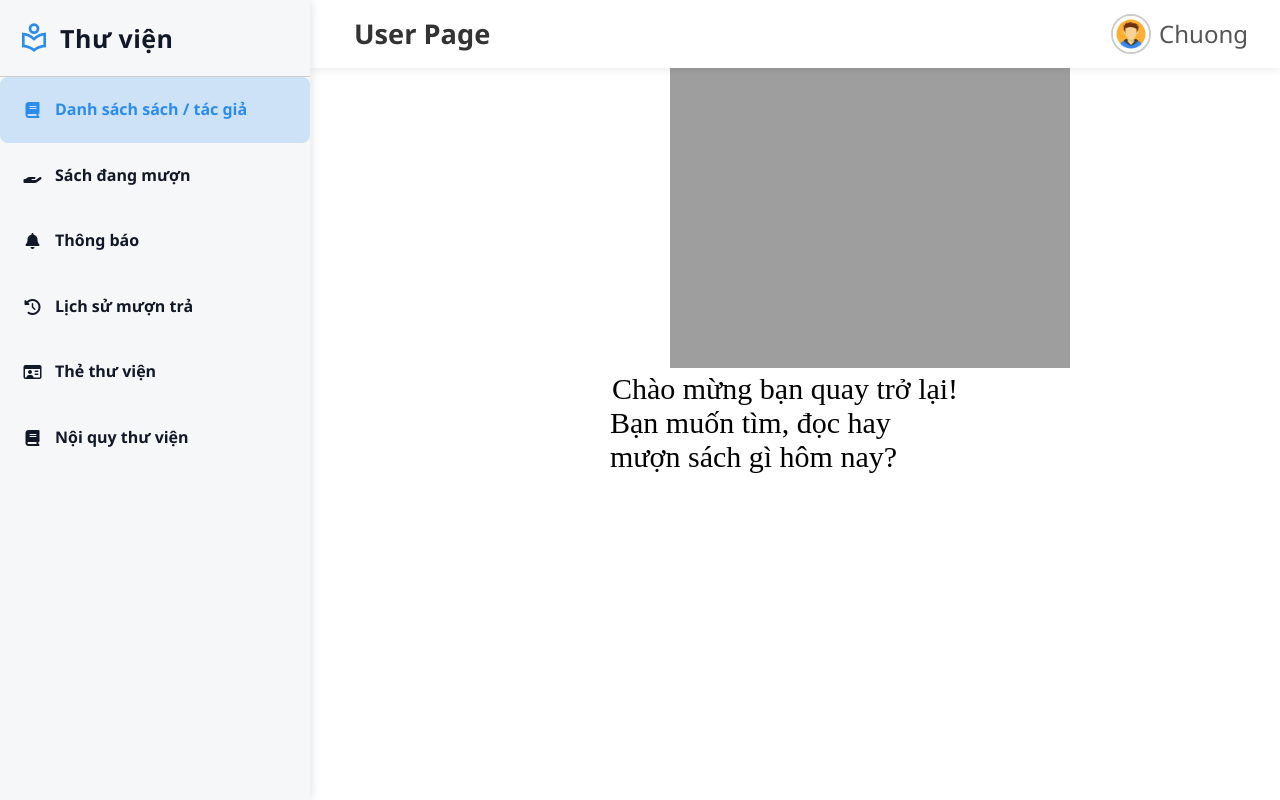
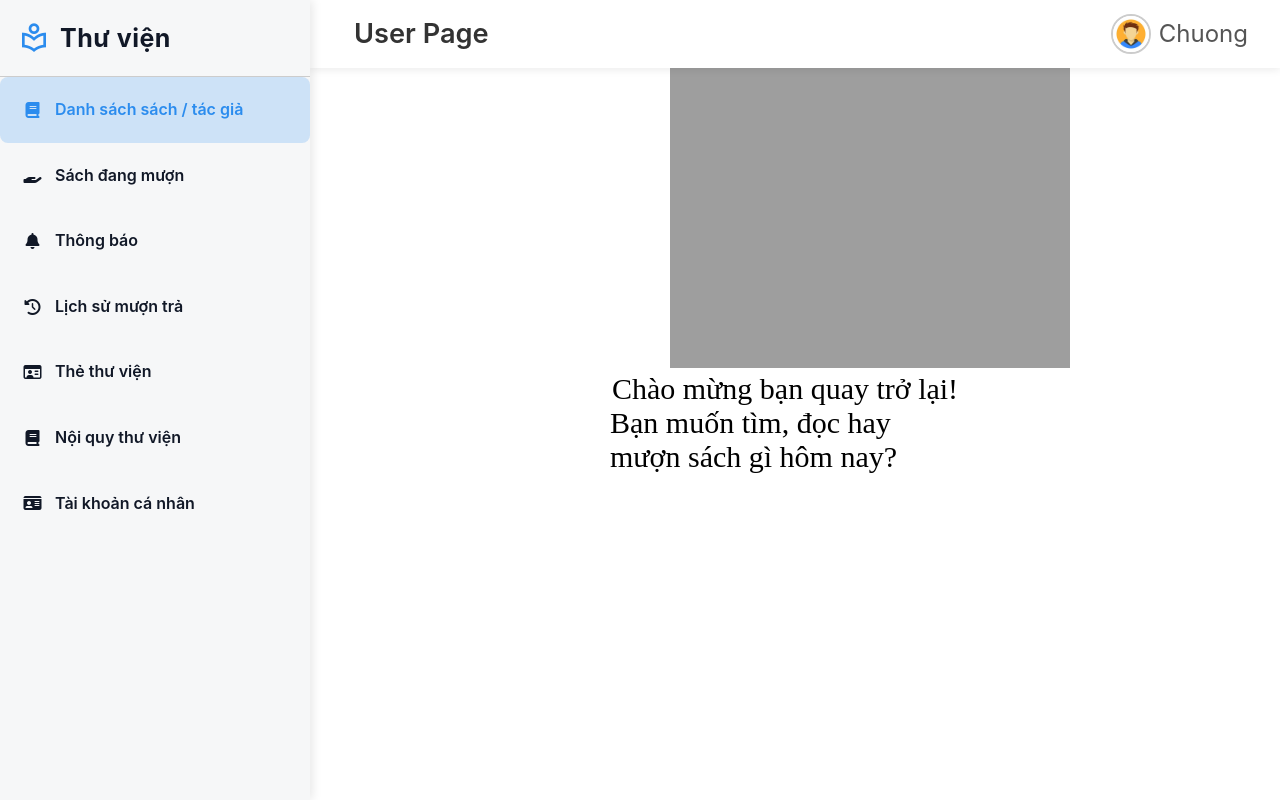
Before and after one commit to chuong2305/pythontst, a Django app: page /home-user/ in a window 1280 px wide. Run offline with Django 5.2, Linux system fonts and the light colour scheme.

Commit message:
Chỉnh lại font toàn bài

```diff
--- a/python_project/django_python/urls.py
+++ b/python_project/django_python/urls.py
@@ -19,6 +19,7 @@ urlpatterns = [
     path("home-user/library-rule/", views.library_rule, name="library_rule"),
     path("home-user/library_card/", views.library_card, name="library_card"),
     path("home-user/notify/", views.notify, name="notify"),
+    path("home-user/user-account/", views.user_account, name="user_account"),
 
     # Alias (có thể giữ để test)
     path('user/books/', views.user_books_view, name="user_books"),
--- a/python_project/library/static/css/admin-add-book.css
+++ b/python_project/library/static/css/admin-add-book.css
@@ -2,7 +2,7 @@
     margin: 0;
     padding: 0;
     box-sizing: border-box;
-    font-family: Arial, sans-serif;
+    font-family: "Inter", sans-serif;
 }
 
 body {
--- a/python_project/library/static/css/admin-book-author.css
+++ b/python_project/library/static/css/admin-book-author.css
@@ -1,5 +1,5 @@
 body {
-    font-family: 'Segoe UI', sans-serif;
+    font-family: "Inter", sans-serif;
     padding: 20px;
     background: #fff;
 }
--- a/python_project/library/static/css/admin-borrow.css
+++ b/python_project/library/static/css/admin-borrow.css
@@ -3,6 +3,7 @@
     margin: 0;
     padding: 0;
     box-sizing: border-box;
+    font-family: "Inter", sans-serif;
 }
 
 /* ===== Page Container ===== */
--- a/python_project/library/static/css/admin-user-check.css
+++ b/python_project/library/static/css/admin-user-check.css
@@ -1,6 +1,6 @@
 body {
     background: #f5f7fb;
-    font-family: Arial, sans-serif;
+    font-family: "Inter", sans-serif;
     margin: 0;
     padding: 20px;
 }
--- a/python_project/library/static/css/borrowed-history.css
+++ b/python_project/library/static/css/borrowed-history.css
@@ -1,4 +1,8 @@
 /* ===== History Page Styles ===== */
+
+* {
+    font-family: "Inter", sans-serif;
+}
 
 /* Main Container */
 .history-main {
--- a/python_project/library/static/css/home-page-user.css
+++ b/python_project/library/static/css/home-page-user.css
@@ -9,7 +9,7 @@ body.home-user-page {
     color: #333;
     height: 100vh;
     background: #f4f6f9;
-    font-family: 'Segoe UI', Tahoma, Geneva, Verdana, sans-serif;
+    font-family: "Inter", sans-serif;
     line-height: 1.6;
 }
 
--- a/python_project/library/static/css/home-page.css
+++ b/python_project/library/static/css/home-page.css
@@ -5,7 +5,7 @@
 }
 
 body {
-  font-family: "Segoe UI", Tahoma, Geneva, Verdana, sans-serif;
+  font-family: "Inter", sans-serif;
   background-color: #f4f6f9;
   color: #333;
   height: 100vh;
--- a/python_project/library/static/css/library-card.css
+++ b/python_project/library/static/css/library-card.css
@@ -8,7 +8,7 @@
 /* Body nền xám nhạt */
 body {
     background-color: #f3f4f6;
-    font-family: 'Inter', system-ui, -apple-system, sans-serif;
+    font-family: "Inter", sans-serif;
     display: flex;
     justify-content: center;
     align-items: center;
--- a/python_project/library/static/css/library-rule.css
+++ b/python_project/library/static/css/library-rule.css
@@ -1,6 +1,7 @@
 
 * {
     box-sizing: border-box; /* Đặt box-sizing cho tất cả phần tử để bao gồm padding và border trong width/height */
+    font-family: "Inter", sans-serif; /* Font chữ Inter cho toàn bộ trang */
 }
 
 body {
--- a/python_project/library/static/css/login.css
+++ b/python_project/library/static/css/login.css
@@ -2,7 +2,7 @@
     margin: 0;
     padding: 0;
     box-sizing: border-box;
-    font-family: 'Segoe UI', Tahoma, Geneva, Verdana, sans-serif;
+    font-family: "Inter", sans-serif;
 }
 
 body {
--- a/python_project/library/static/css/notify.css
+++ b/python_project/library/static/css/notify.css
@@ -1,3 +1,7 @@
+* {
+    font-family: "Inter", sans-serif;
+}
+
 body{
     margin-left: 20px;
     padding-top: 20px;
@@ -12,6 +16,7 @@ body{
     align-items: center;
     justify-content: space-between;
     margin-top: 20px;
+    margin-left:15px;
     border-radius: 5px;
     box-sizing: border-box;
     box-shadow: 0 2px 5px rgba(0,0,0,0.1);
--- a/python_project/library/static/css/user-borrowed.css
+++ b/python_project/library/static/css/user-borrowed.css
@@ -1,3 +1,7 @@
+* {
+    font-family: "Inter", sans-serif;
+}
+
 .book-card {
     width: auto;
     max-width: 100%;
--- a/python_project/library/templates/home-page-user.html
+++ b/python_project/library/templates/home-page-user.html
@@ -32,6 +32,8 @@
                 </li>
                 <li><a href="{% url 'library_rule' %}" class="menu-item"><i class="fa-solid fa-book"></i> <span>Nội quy thư viện</span></a>
                 </li>
+                <li><a href="{% url 'user_account' %}" class="menu-item"><i class="fa-solid fa-id-card"></i> <span>Tài khoản cá nhân</span></a>
+                </li>
             </ul>
         </nav>
     </aside>
@@ -52,7 +54,7 @@
 
             <ul class="header__user-dropdown">
               <li>
-                <a href="user-infor.html"
+                <a href="{% url 'user_account' %}" id="profileBtn"
                   ><i class="fas fa-id-card"></i> Hồ Sơ</a
                 >
               </li>
@@ -95,6 +97,31 @@
             this.classList.add('active');
         };
     }
+
+    // Xử lý nút Hồ Sơ trong dropdown
+    var profileBtn = document.getElementById('profileBtn');
+    if (profileBtn) {
+        profileBtn.onclick = function (event) {
+            event.preventDefault();
+
+            // Đổi src iframe
+            document.getElementById('pageFrame').src = this.getAttribute('href');
+
+            // Cập nhật tiêu đề trang
+            document.getElementById('pageTitle').textContent = 'Tài khoản cá nhân';
+
+            // Cập nhật trạng thái active của menu item
+            for (var j = 0; j < menuItems.length; j++) {
+                menuItems[j].classList.remove('active');
+            }
+            // Tìm và active menu item "Tài khoản cá nhân"
+            for (var j = 0; j < menuItems.length; j++) {
+                if (menuItems[j].getAttribute('href') === "{% url 'user_account' %}") {
+                    menuItems[j].classList.add('active');
+                }
+            }
+        };
+    }
 </script>
 
 </body>
--- a/python_project/library/views.py
+++ b/python_project/library/views.py
@@ -33,7 +33,8 @@ def library_card(request):
 
 def notify(request):
     return render(request, 'notify.html')
-
+def user_account(request):
+    return render(request, 'user_account.html')
 @require_http_methods(["GET", "POST"])
 def custom_login(request):
     if request.method == 'POST':
```
